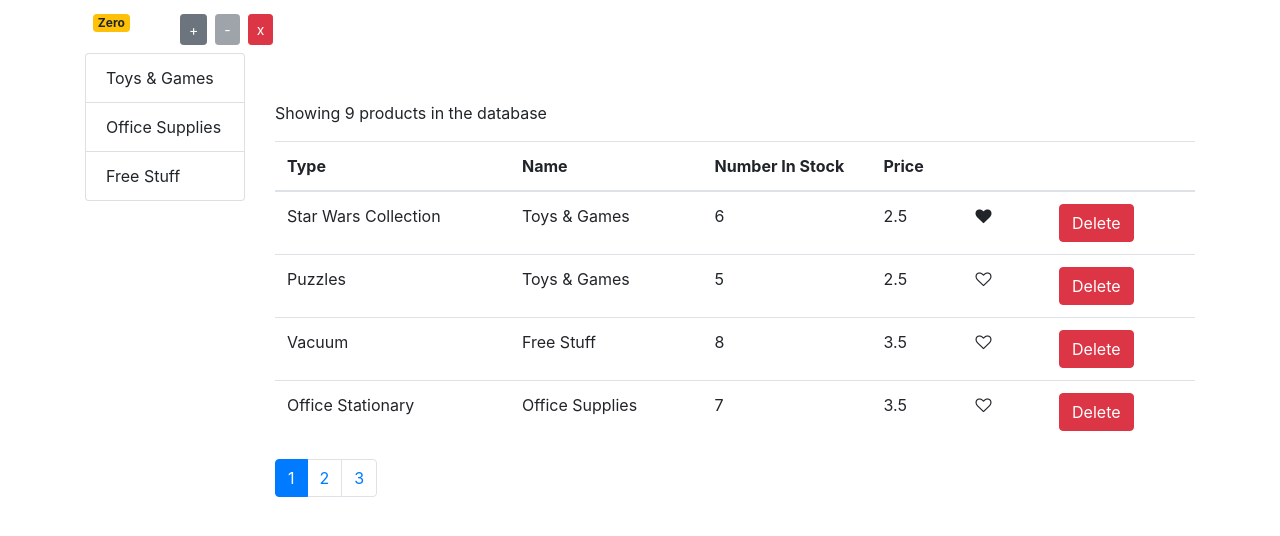
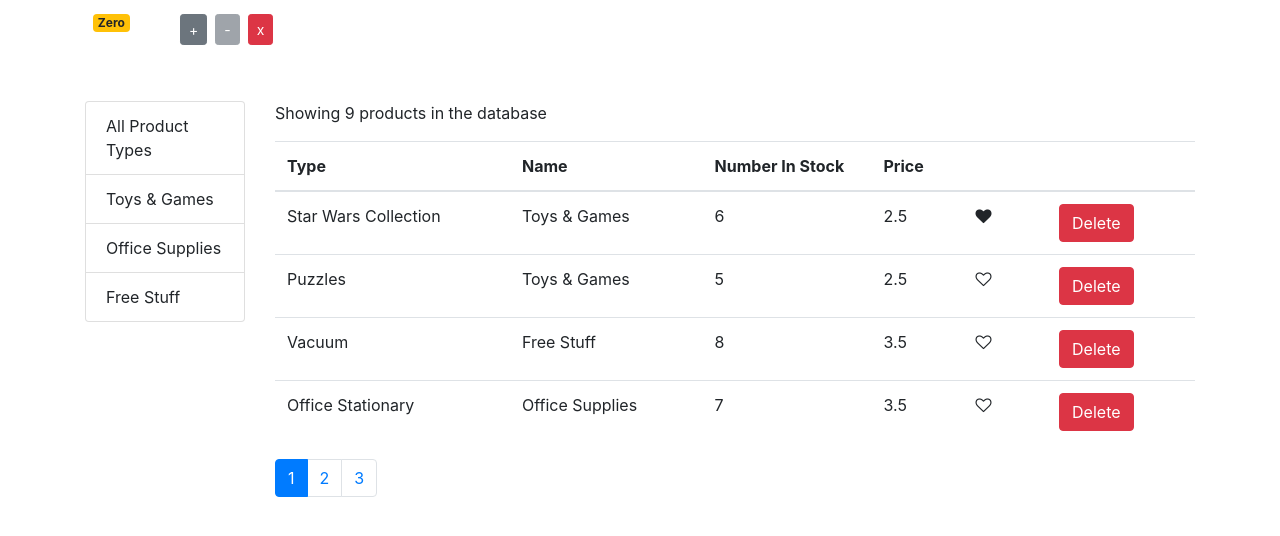
Before and after one commit to jt0398/Marketplace, a React (Create React App) app in the folder client/: page / in a window 1280 px wide. Shown: the part 184-720 px from the top of the page. Built offline with nearby package versions, Linux system fonts and the light colour scheme.

Commit message:
Add filter by product type

```diff
--- a/client/src/components/listGroup.js
+++ b/client/src/components/listGroup.js
@@ -2,14 +2,22 @@ import React from "react";
 import PropTypes from "prop-types";
 
 const ListGroup = (props) => {
-  const { items, onItemSelect, textProperty, valueProperty } = props;
+  const {
+    items,
+    onItemSelect,
+    textProperty,
+    valueProperty,
+    selectedItem,
+  } = props;
 
   return (
     <ul className="list-group">
       {items.map((item) => (
         <li
           type="button"
-          className="list-group-item"
+          className={
+            item === selectedItem ? "list-group-item active" : "list-group-item"
+          }
           key={item[valueProperty]}
           onClick={() => onItemSelect(item)}
         >
@@ -30,6 +38,7 @@ ListGroup.propTypes = {
   onItemSelect: PropTypes.func,
   textProperty: PropTypes.string,
   valueProperty: PropTypes.string,
+  selectedItem: PropTypes.object,
 };
 
 export default ListGroup;
--- a/client/src/components/products.js
+++ b/client/src/components/products.js
@@ -12,10 +12,19 @@ class Products extends Component {
     productTypes: [],
     pageSize: 4,
     currentPage: 1,
+    selectedProductType: null,
   };
 
   componentDidMount() {
-    this.setState({ products: getProducts(), productTypes: getProductTypes() });
+    const productTypes = [
+      { name: "All Product Types", _id: 0 },
+      ...getProductTypes(),
+    ];
+
+    this.setState({
+      products: getProducts(),
+      productTypes,
+    });
   }
 
   handleDelete = (product) => {
@@ -35,28 +44,43 @@ class Products extends Component {
     this.setState({ currentPage: page });
   };
 
-  handleProductTypeSelect = (producType) => {
-    console.log(producType);
+  handleProductTypeSelect = (productType) => {
+    this.setState({ selectedProductType: productType, currentPage: 1 });
   };
 
   render() {
-    const { length: count } = this.state.products;
-    const { pageSize, currentPage, products: allProducts } = this.state;
+    const {
+      pageSize,
+      currentPage,
+      products: allProducts,
+      productTypes,
+      selectedProductType,
+    } = this.state;
+
+    const filteredProducts =
+      selectedProductType && selectedProductType._id
+        ? allProducts.filter(
+            (product) => product.productType._id === selectedProductType._id
+          )
+        : allProducts;
+
+    const { length: count } = filteredProducts;
 
     if (count === 0) return <p>There are no products in the database.</p>;
 
-    const products = paginate(allProducts, currentPage, pageSize);
+    const products = paginate(filteredProducts, currentPage, pageSize);
 
     return (
-      <div className="row">
+      <div className="row mt-5">
         <div className="col-2">
           <ListGroup
-            items={this.state.productTypes}
+            items={productTypes}
             onItemSelect={this.handleProductTypeSelect}
+            selectedItem={selectedProductType}
           />
         </div>
         <div className="col">
-          <p className="mt-5">Showing {count} products in the database</p>
+          <p>Showing {count} products in the database</p>
           <table className="table">
             <thead>
               <tr>
```
